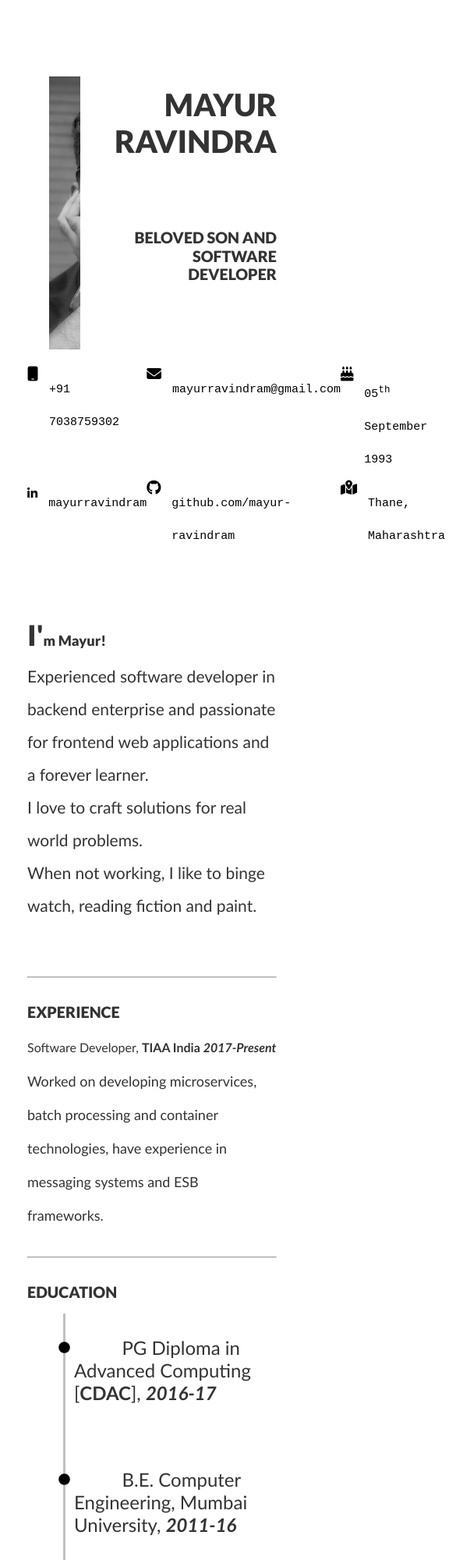
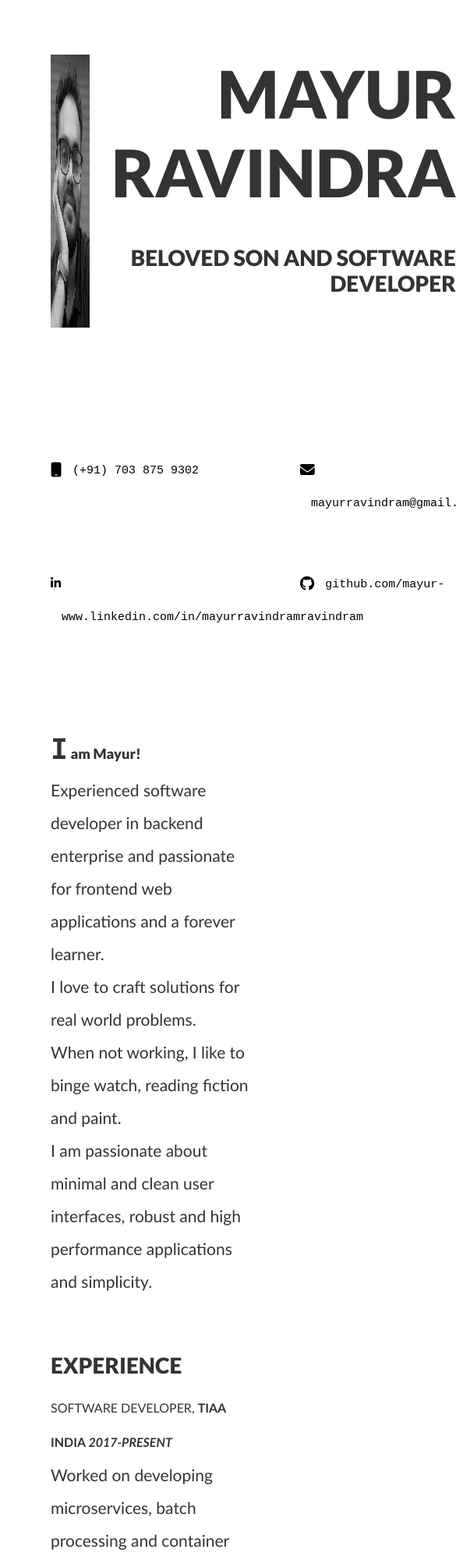
Before and after one commit to mayur-ravindram/portfolio, a website: page dist/index.htm in a window 390 px wide. Shown: the top 2000 px of the page at 78% size, 585 px wide, since content can reach past the window. Drawn offline with Linux system fonts and the light colour scheme.

Commit message:
Changes just before responsive

```diff
--- a/dist/index.htm
+++ b/dist/index.htm
@@ -21,7 +21,9 @@
   <body class="typora-export os-windows">
     <div id="write">
       <div class="title-header">
-        <div class="profile"></div>
+        <div class="profile">
+          <img src="./assets/profile.jpg" style="max-width: 100%;height: 350px; width: fit-content;" alt="Mayur">
+        </div>
         <div class="info">
           <h1>MAYUR RAVINDRA</h1>
           <h3>Beloved son and software developer</h3>
@@ -29,7 +31,7 @@
       </div>
       <div class="basic-details">
         <div class="basic-detail-item">
-          <i class="fas fa-mobile fa-lg"></i><span>+91 7038759302</span>
+          <i class="fas fa-mobile fa-lg"></i><span>(+91) 703 875 9302</span>
         </div>
         <div class="basic-detail-item">
           <i class="fas fa-at fa-envelope fa-lg"></i
@@ -37,10 +39,11 @@
         </div>
         <div class="basic-detail-item">
           <i class="fas fa-birthday-cake fa-lg"></i
-          ><span>05<sup>th</sup> September 1993</span>
+          ><span>September 05<sup>th</sup> 1993</span>
         </div>
         <div class="basic-detail-item">
-          <i class="fab fa-linkedin-in"></i> <span>mayurravindram</span>
+          <i class="fab fa-linkedin-in"></i>
+          <span>www.linkedin.com/in/mayurravindram</span>
         </div>
         <div class="basic-detail-item">
           <i class="fab fa-github fa-lg"></i
@@ -48,19 +51,25 @@
         </div>
         <div class="basic-detail-item">
           <i class="fas fa-map-marked-alt fa-lg"></i
-          ><span>Thane, Maharashtra</span>
+          ><span
+            >Thane, Maharashtra, IN
+            <img src="./assets/in.svg" style="width: 20px"
+          /></span>
         </div>
       </div>
       <div class="summary">
-        <h4>I'm Mayur!</h4>
+        <h4>I am Mayur!</h4>
         <span>
-        Experienced software developer in backend enterprise and passionate for
-        frontend web applications and a forever learner.<br />
+          Experienced software developer in backend enterprise and passionate
+          for frontend web applications and a forever learner.<br />
           I love to craft solutions for real world problems.<br />
-        When not working, I like to binge watch, reading fiction and paint.</span>
+          When not working, I like to binge watch, reading fiction and paint.
+          <br />I am passionate about minimal and clean user interfaces, robust
+          and high performance applications and simplicity.
+        </span>
       </div>
-      <hr />
-      <h3><span class="objective">Experience</span></h3>
+      <div class="objective">
+        <h3><span>Experience</span></h3>
         <span style="font-size: medium"
           ><span>Software Developer, </span><b><span>TIAA India </span></b
           ><strong
@@ -68,19 +77,18 @@
           ></span
         >
         <div>
-        <span style="font-size: large"
+          <span style="text-transform: none"
             ><span
-            >Worked on developing microservices, batch processing and container
-            technologies, have experience in messaging systems and ESB
-            frameworks.</span
+              >Worked on developing microservices, batch processing and
+              container technologies, have experience in messaging systems and
+              ESB frameworks.</span
             ></span
           >
         </div>
-      <hr />
-      <h3>
-        <a name="education" class="md-header-anchor"></a><span class="objective">Education</span>
-      </h3>
-      <ol class="education-list">
+      </div>
+      <div class="objective">
+        <h3><span>Education</span></h3>
+        <ol class="education-list" style="text-transform: none">
           <li>
             <span>PG Diploma in Advanced Computing [</span
             ><strong><span>CDAC</span></strong
@@ -108,10 +116,10 @@
             >
           </li>
         </ol>
-      <hr />
-      <h3>
-        <a name="skillset" class="md-header-anchor"></a><span class="objective">Skills</span>
-      </h3>
+      </div>
+
+      <div class="objective">
+        <h3><span>Skills</span></h3>
         <div class="skills-flex">
           <div class="item">
             <i class="fab fa-java fa-2x"><span>4.5/5</span></i>
@@ -150,14 +158,16 @@
             <i class="fab fa-python fa-2x"><span>4/5</span></i>
           </div>
         </div>
-      <hr />
-      <h3>
-        <a name="hobbies--interests" class="md-header-anchor"></a
-        ><span class="objective">Hobbies &amp; Interests</span>
-      </h3>
+      </div>
+
+      <div class="objective">
+        <h3><span>Hobbies &amp; Interests</span></h3>
+        <div style="text-transform: none">
           <div>🎨 I love to paint in Watercolors and Acrylics</div>
           <div>📸 I am passionate about minimal and abstract photography.</div>
           <div>📚 I love to read and write about science-fiction</div>
         </div>
+      </div>
+    </div>
   </body>
 </html>
--- a/dist/main.css
+++ b/dist/main.css
@@ -86,7 +86,7 @@ body.typora-export {
 .typora-export .task-list-item input {
   pointer-events: none;
 }
-@media screen and (max-width: 500px) {
+@media screen and (max-width: 375px) {
   body.typora-export {
     padding-left: 0px;
     padding-right: 0px;
--- a/dist/style.css
+++ b/dist/style.css
@@ -3,28 +3,35 @@ body {
   line-height: 3rem;
 }
 
-.objective {
-    text-transform: uppercase;
-}
+
 .title-header {
   display: grid;
   grid-template-columns: 30% 70%;
+  margin-bottom: 10%;
 }
 
 .title-header .profile {
-  background-image: url(./assets/profile.jpg);
+  /* background-image: url(./assets/profile.jpg); */
   background-size: cover;
   background-position: left;
-  margin: 2rem;
-  height: 350px;
+  margin: 0 2rem 0 0;
+  /* box-shadow: 0px 4px 6px 3px grey; */
 }
 
 .title-header * {
   text-align: right;
 }
 
+.title-header h1, h3 {
+  margin-top: 0;
+  text-transform: uppercase;
+  font-size: 2rem;
+}
+.title-header h1 {
+  font-size: 6rem;
+}
 .title-header h3 {
-  text-transform: uppercase;
+  font-size: 2rem;
 }
 
 .info {
@@ -42,11 +49,8 @@ body {
 }
 
 .basic-detail-item {
-  flex-direction: row;
   color: black;
   margin-bottom: 1rem;
-  display: flex;
-  justify-content: space-evenly;
 }
 
 .basic-detail-item span {
@@ -60,6 +64,12 @@ body {
 
 h4::first-letter {
     font-size: 200%;
+    font-family: consolas;
+}
+
+.objective {
+  text-transform: uppercase;
+  margin-bottom: 5rem;
 }
 
 .education-list {
@@ -77,22 +87,24 @@ h4::first-letter {
 
 .education-list li:before {
   content: "";
-  background-color: silver;
+  background-color: gray;
   position: absolute;
   bottom: 0;
   top: 0;
-  left: 6px;
-  width: 3px;
+  left: 7px;
+  width: 1px;
 }
 
 .education-list li:after {
   content: "";
-  background-image: url("./assets/circle-solid.svg");
   position: absolute;
   left: 0;
   height: 15px;
   width: 15px;
   top: 36px;
+  background-color: #000;
+  border: 2px solid white;
+  border-radius: 2rem;
 }
 
 .skills-flex {
```
Also changed, not shown: dist/assets/circle.svg (added), dist/assets/in.svg (added). Lines whose indentation alone changed are shown as unchanged.
